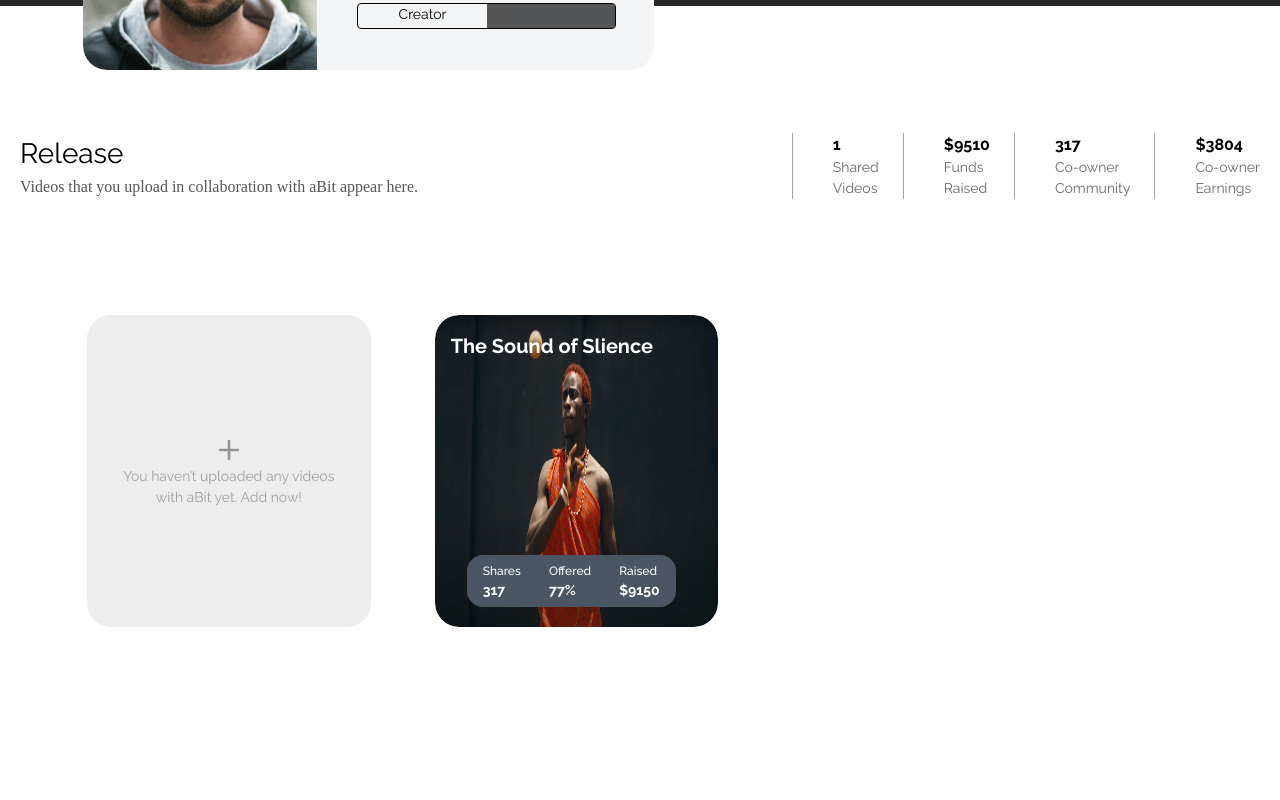
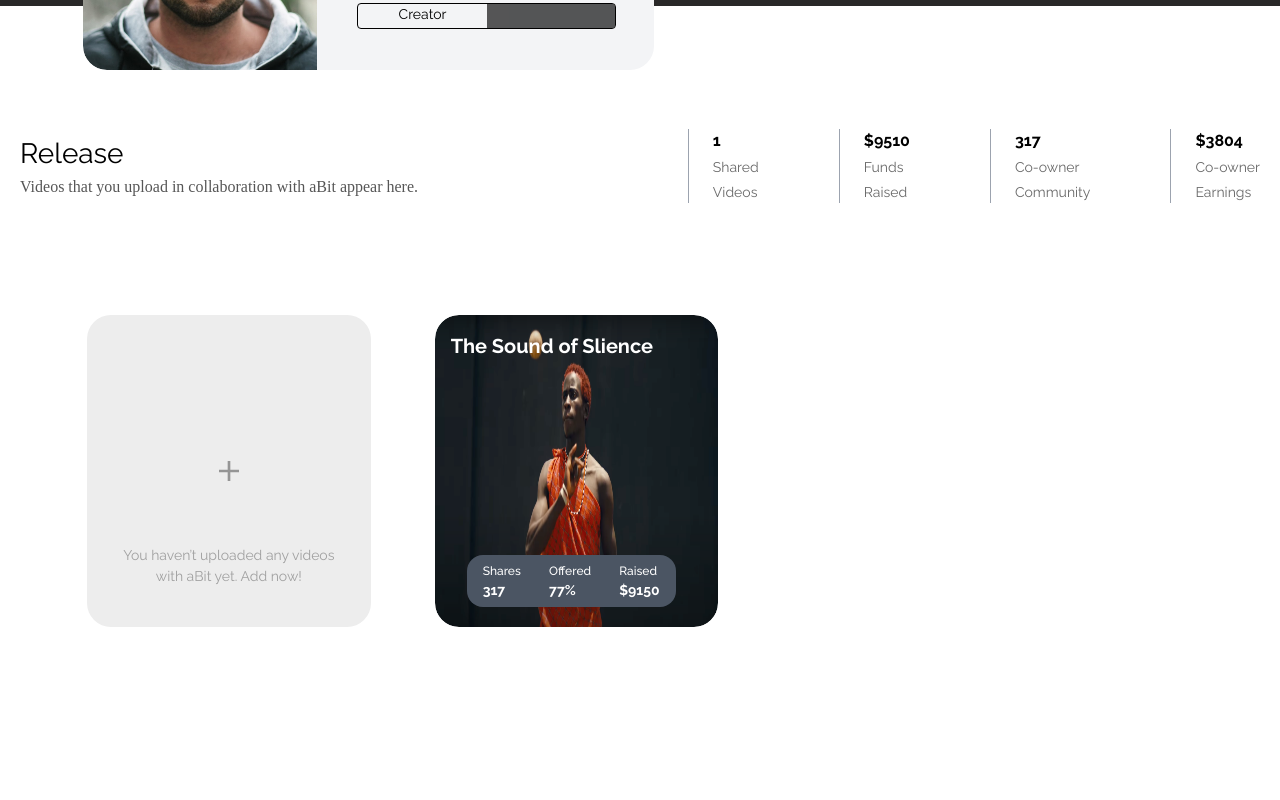
Before and after one commit to raghuaanand/aBit, a React (Vite) app: page / in a window 1280 px wide. Shown: the part 600-1400 px from the top of the page. Built offline with nearby package versions, Linux system fonts and the light colour scheme.

Commit message:
correction made

```diff
--- a/src/components/DashboardStatus.jsx
+++ b/src/components/DashboardStatus.jsx
@@ -13,9 +13,9 @@ const DashboardStatus = () => {
                 <p className='font-handwriting font-normal text-[#565656] text-[16px]'>Videos that you upload in collaboration with aBit appear here.</p>
             </div>
 
-            <div className='flex gap-6'>
+            <div className='flex gap-20'>
                 {dashboardStats.map((props, id) => (
-                    <div key={props.id} className='border-l-[1px] border-gray-400 pl-10'>
+                    <div key={props.id} className='border-l-[1px] border-gray-400 pl-6 flex-row space-y-1'>
                         <p className='font-bold text-[16px] '>{props.number} </p>
                         <p className='font-normal text-[14px] text-[#696969]'>{props.paraOne} </p>
                         <p className='font-normal text-[14px] text-[#696969]'>{props.paraTwo} </p>
--- a/src/components/Header.jsx
+++ b/src/components/Header.jsx
@@ -4,7 +4,7 @@ import { headerImg } from '../assets';
 function Header() {
   return (
     <div className=''>
-      <img src={headerImg} alt='production image' className='h-[400px] w-full '/>
+      <img src={headerImg} alt='production image' className='h-[400px] w-full bg-center bg-cover'/>
 
       <div className='bg-[#292828] h-[96px] overflow-x-auto whitespace-nowrap flex items-center'>
         <p className='text-white font-handwriting text-[20px] pl-[-39px] inline-block'>John Bill / Creator / Moved to NYC / 27.11.22 / Live now/John Bill / Creator / Moved to NYC / 27.11.22 / Live now / John Bill / Creator / Moved to NYC / 27.11.22 / Live now</p>
--- a/src/components/NewRelease.jsx
+++ b/src/components/NewRelease.jsx
@@ -3,9 +3,11 @@ import { IoMdAdd } from "react-icons/io";
 
 const NewRelease = () => {
   return (
-    <div className='h-[312px] w-[283.64px] rounded-3xl bg-[#ededed] flex flex-col items-center justify-center ml-[87px] mt-28'>
+    <div className='h-[312px] w-[283.64px] rounded-3xl bg-[#ededed] flex flex-col items-center justify-center ml-[87px] mt-28 relative'>
+
       <IoMdAdd className='text-[#959595] h-[32px] w-[32px] '/>
-      <p className='text-[#A0A0A0] text-[14px] text-center px-8'>You haven’t uploaded any videos with aBit yet. Add now!</p>
+      <p className='text-[#A0A0A0] text-[14px] text-center px-8 absolute bottom-10'>You haven’t uploaded any videos with aBit yet. Add now!</p>
+
     </div>
   )
 }
```
